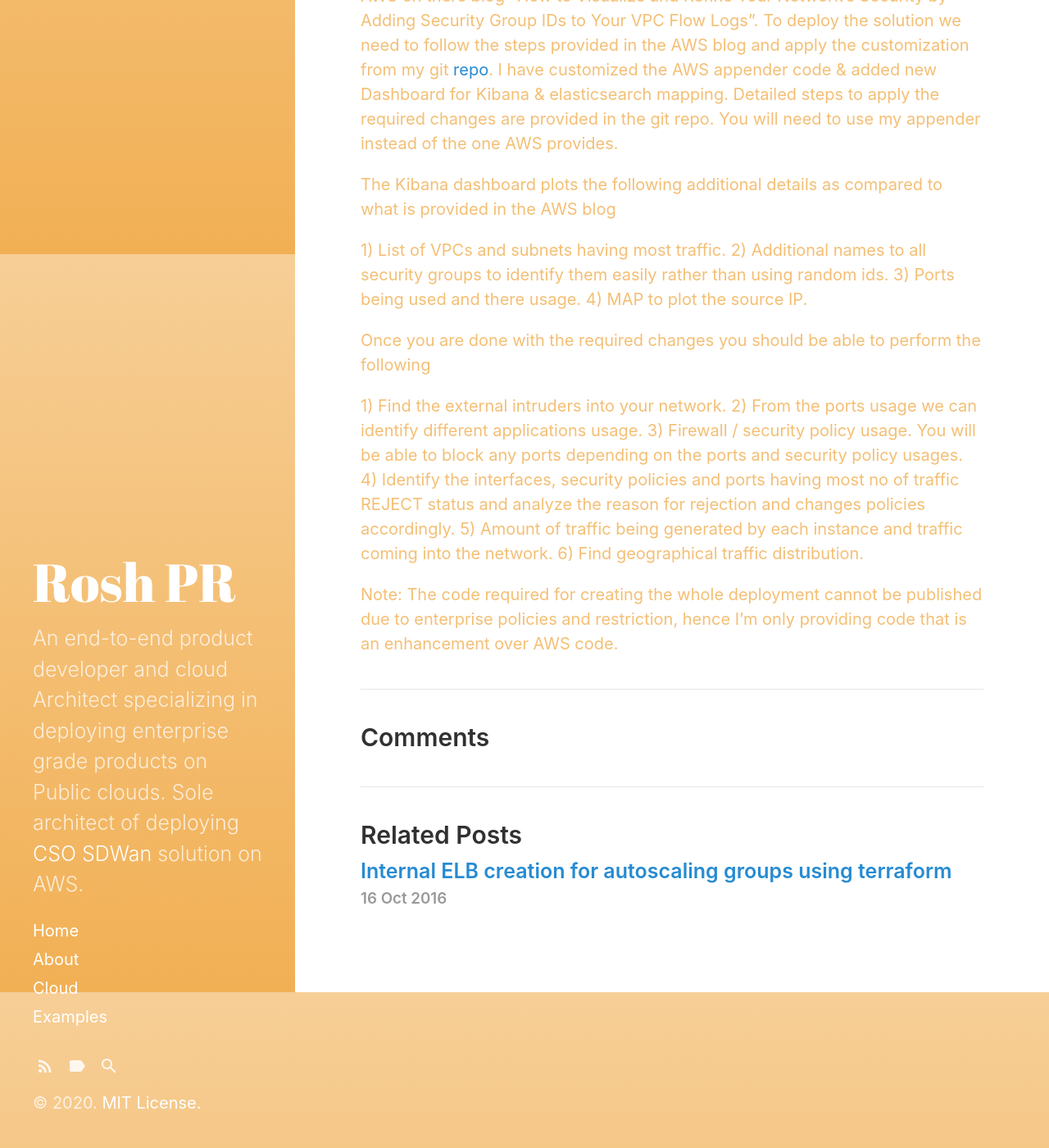
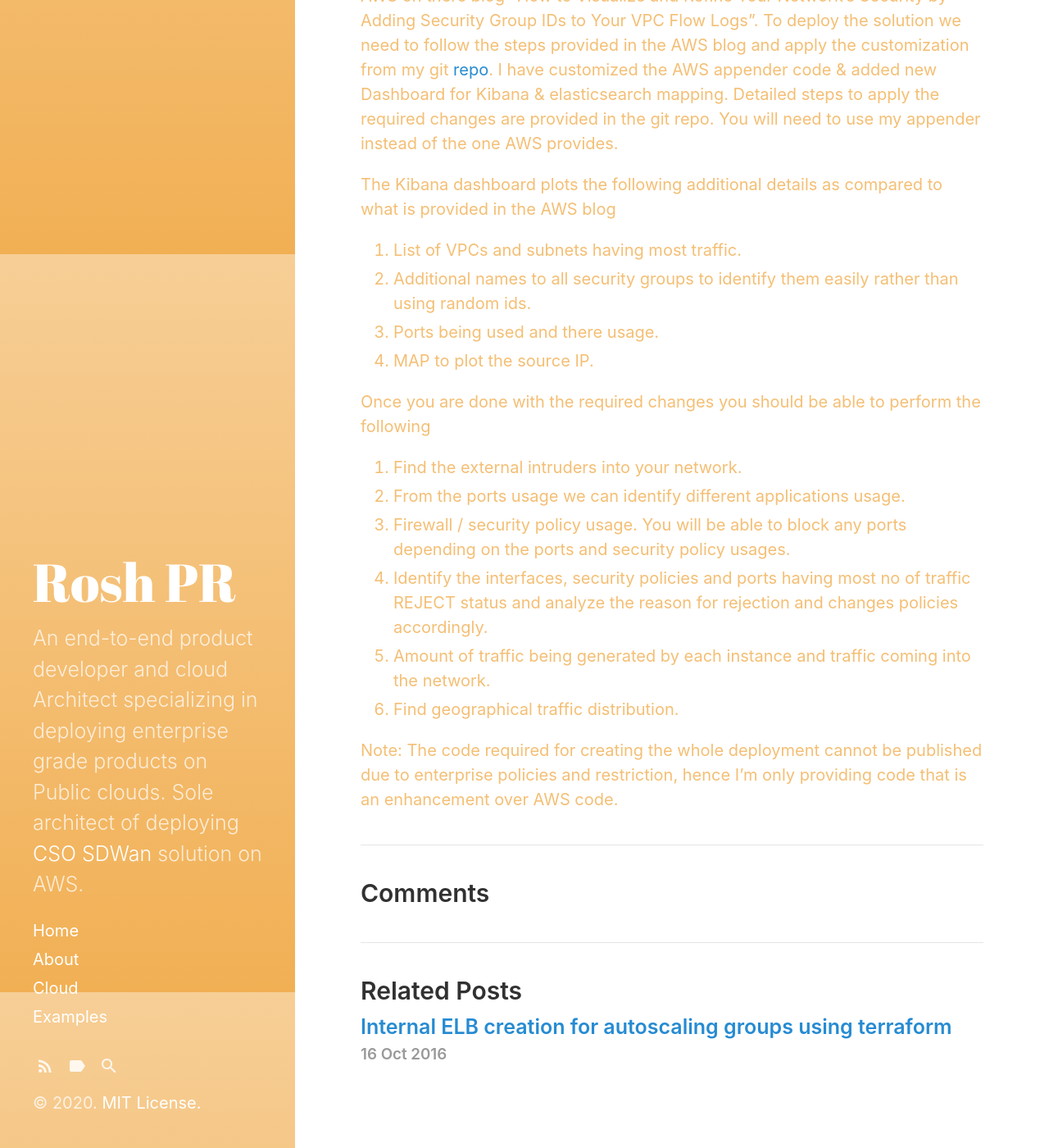
Before and after one commit to roshpr/roshpr.github.com, a Jekyll site: the page built from _posts/2017-06-17-visualizing-aws-vpc-network-access-statistics.md, in a window 1280 px wide and 1400 px high, scrolled down 590 px. Shown: the whole window at 82% size. Built offline with Jekyll 4.4.1, drawn with Linux system fonts in a browser that asks for light colours.

Commit message:
Mark dow list changes

```diff
--- a/_posts/2017-06-17-visualizing-aws-vpc-network-access-statistics.md
+++ b/_posts/2017-06-17-visualizing-aws-vpc-network-access-statistics.md
@@ -6,7 +6,7 @@
 excerpt_separator:  <!--more-->
 ---
 
-![placeholder](_images/visualize_vpc_traffic.jpeg "Visualizing AWS VPC Network access statistics")
+![placeholder](../_images/visualize_vpc_traffic.jpeg "Visualizing AWS VPC Network access statistics")
 
 
 Most of the enterprises once after deploying their application on AWS VPC network have
@@ -26,19 +26,19 @@
 
 The Kibana dashboard plots the following additional details as compared to what is provided in the AWS blog
 
-1) List of VPCs and subnets having most traffic.
-2) Additional names to all security groups to identify them easily rather than using random ids.
-3) Ports being used and there usage.
-4) MAP to plot the source IP.
+1. List of VPCs and subnets having most traffic.
+2. Additional names to all security groups to identify them easily rather than using random ids.
+3. Ports being used and there usage.
+4. MAP to plot the source IP.
 
 Once you are done with the required changes you should be able to perform the following
 
-1) Find the external intruders into your network.
-2) From the ports usage we can identify different applications usage.
-3) Firewall / security policy usage. You will be able to block any ports depending on the ports and security policy usages.
-4) Identify the interfaces, security policies and ports having most no of traffic REJECT status and analyze the reason for rejection and changes policies accordingly.
-5) Amount of traffic being generated by each instance and traffic coming into the network.
-6) Find geographical traffic distribution.
+1. Find the external intruders into your network.
+2. From the ports usage we can identify different applications usage.
+3. Firewall / security policy usage. You will be able to block any ports depending on the ports and security policy usages.
+4. Identify the interfaces, security policies and ports having most no of traffic REJECT status and analyze the reason for rejection and changes policies accordingly.
+5. Amount of traffic being generated by each instance and traffic coming into the network.
+6. Find geographical traffic distribution.
 
 Note: The code required for creating the whole deployment cannot be published due to enterprise policies and restriction,
 hence I'm only providing code that is an enhancement over AWS code.
```
